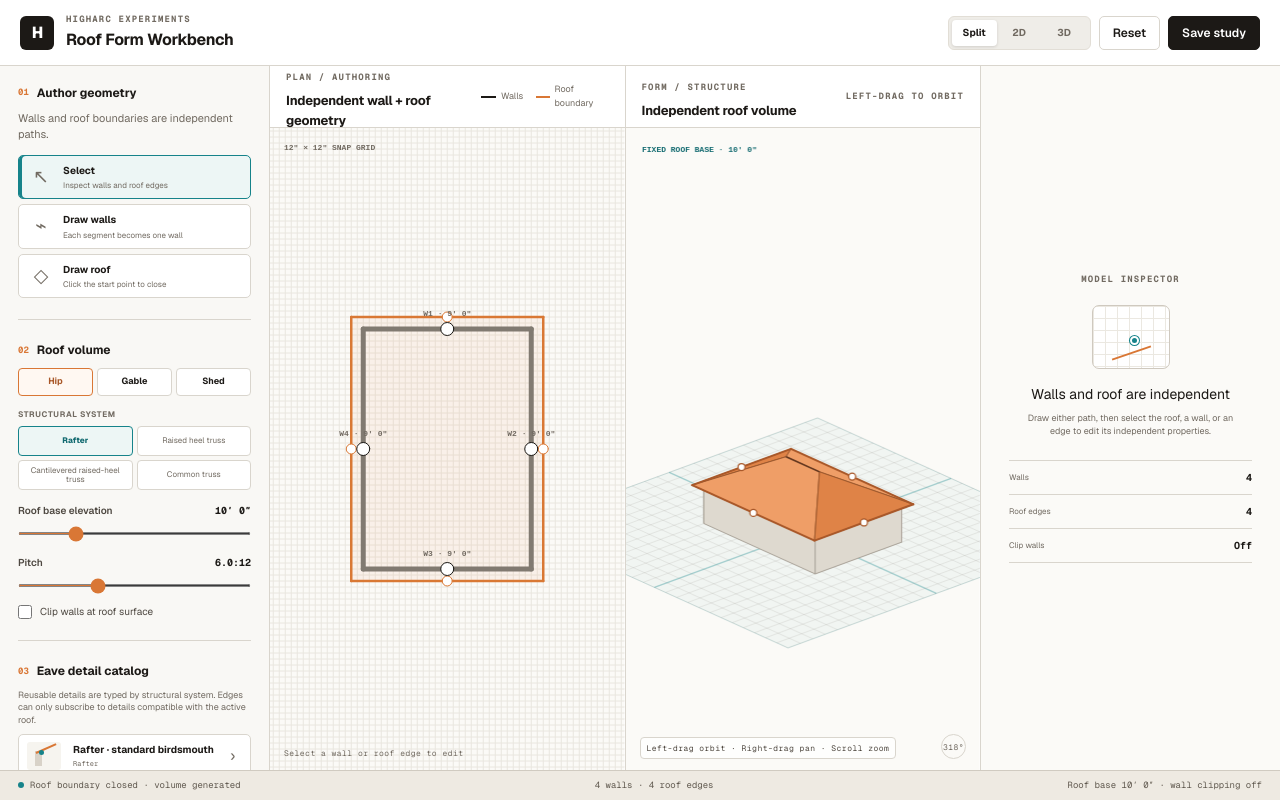
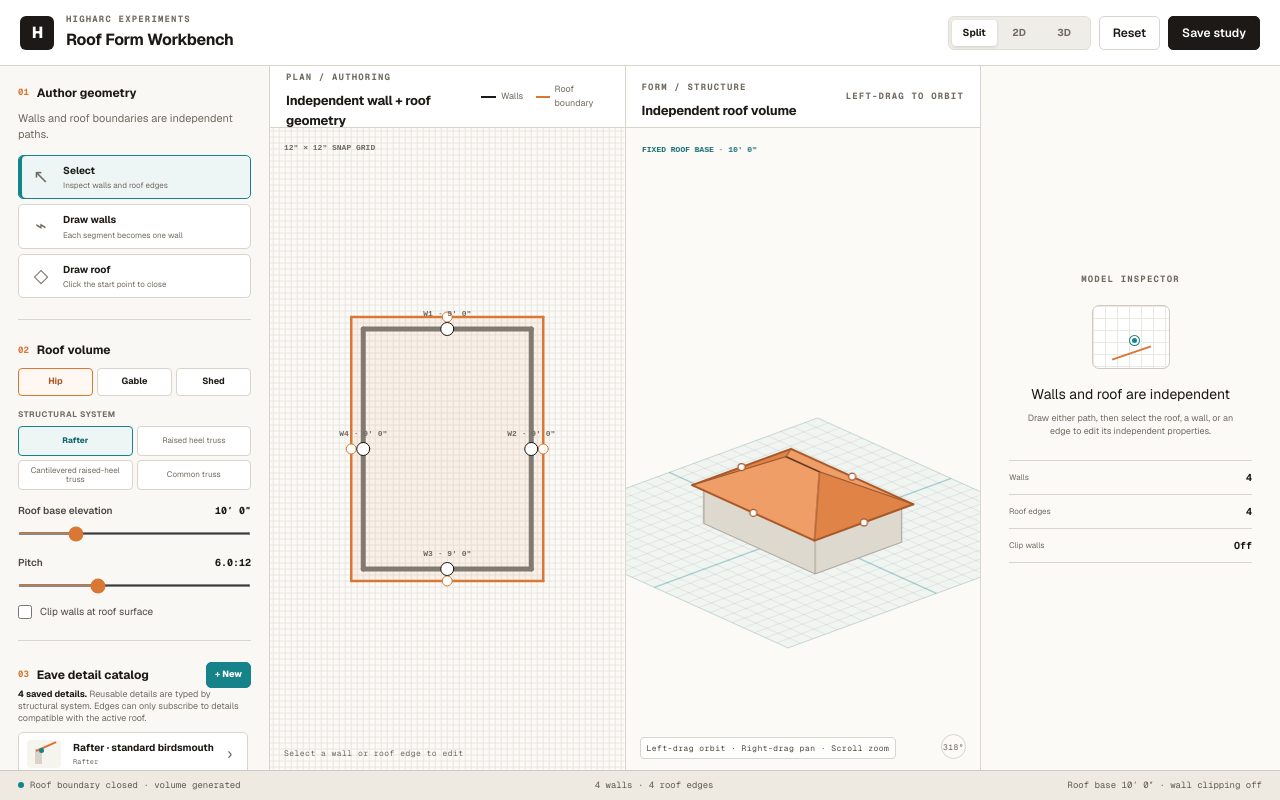
Before and after one commit to abrahamdrechsler/roof-form-workbench, a Next.js app: page / in a window 1280 px wide. Built offline with nearby package versions, Linux system fonts and the light colour scheme.

Commit message:
Make eave detail creation visible

```diff
--- a/app/globals.css
+++ b/app/globals.css
@@ -361,9 +361,46 @@ p {
   line-height: 1.35;
 }
 
+.catalog-copy strong {
+  color: var(--ink);
+}
+
+.catalog-heading-row {
+  display: flex;
+  align-items: center;
+  justify-content: space-between;
+  gap: 8px;
+}
+
+.catalog-heading-row .section-heading {
+  margin-bottom: 0;
+}
+
+.catalog-new-button {
+  flex: 0 0 auto;
+  padding: 5px 8px;
+  color: white;
+  background: var(--teal);
+  border: 1px solid var(--teal);
+  border-radius: 5px;
+  font-size: 9px;
+  font-weight: 750;
+  cursor: pointer;
+}
+
+.catalog-new-button:hover {
+  filter: brightness(0.94);
+}
+
 .eave-catalog-list {
+  max-height: clamp(118px, 21vh, 190px);
+  min-height: 0;
+  overflow-y: auto;
   display: grid;
   gap: 5px;
+  padding-right: 3px;
+  scrollbar-color: #bdb5aa transparent;
+  scrollbar-width: thin;
 }
 
 .eave-catalog-item {
@@ -452,19 +489,6 @@ p {
   height: 5px;
   background: var(--teal);
   border-radius: 50%;
-}
-
-.add-condition-button {
-  width: 100%;
-  margin-top: 6px;
-  padding: 6px 8px;
-  color: var(--teal);
-  background: transparent;
-  border: 1px dashed #9dc3c1;
-  border-radius: 5px;
-  font-size: 9px;
-  font-weight: 700;
-  cursor: pointer;
 }
 
 .eave-creator {
--- a/app/page.tsx
+++ b/app/page.tsx
@@ -1845,10 +1845,20 @@ export default function Home() {
           </div>
 
           <div className="control-section catalog-section">
-            <ControlHeading number="03" title="Eave detail catalog" />
+            <div className="catalog-heading-row">
+              <ControlHeading number="03" title="Eave detail catalog" />
+              <button
+                className="catalog-new-button"
+                onClick={openNewDetail}
+                aria-label="Create new eave detail"
+              >
+                <span aria-hidden="true">+</span> New
+              </button>
+            </div>
             <p className="catalog-copy">
-              Reusable details are typed by structural system. Edges can only
-              subscribe to details compatible with the active roof.
+              <strong>{eaveCatalog.length} saved details.</strong> Reusable
+              details are typed by structural system. Edges can only subscribe
+              to details compatible with the active roof.
             </p>
             <div className="eave-catalog-list">
               {eaveCatalog.map((condition) => (
@@ -1873,9 +1883,6 @@ export default function Home() {
                 </button>
               ))}
             </div>
-            <button className="add-condition-button" onClick={openNewDetail}>
-              + New eave detail
-            </button>
           </div>
 
           <div className="control-section layer-section">
```
Also changed, not shown: 1 other file (tests, documents, lock files or other folders).
